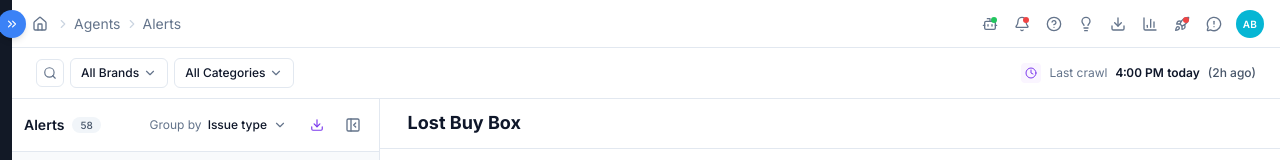
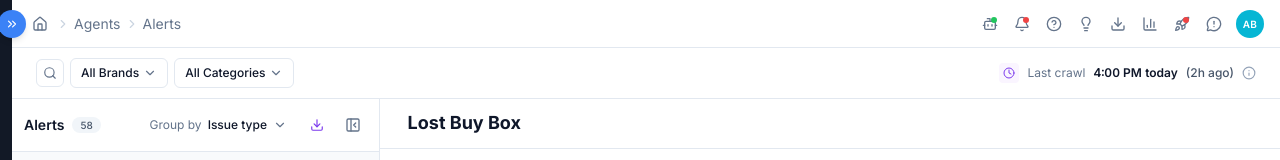
Before and after one commit to CIQDesignGit/alerts-V2, a Next.js app: page / in a window 1280 px wide. Shown: the top 160 px of the page. Built offline with nearby package versions, Linux system fonts and the light colour scheme.

Commit message:
add tooltip

```diff
--- a/src/components/shared/last-crawl-badge.tsx
+++ b/src/components/shared/last-crawl-badge.tsx
@@ -1,5 +1,12 @@
-import { Clock } from "lucide-react";
+"use client";
 
+import { Clock, Info } from "lucide-react";
+
+import {
+  Tooltip,
+  TooltipContent,
+  TooltipTrigger,
+} from "@/components/ui/tooltip";
 import {
   ALERTS_LAST_CRAWL_LABEL,
   ALERTS_LAST_CRAWL_RELATIVE,
@@ -16,6 +23,12 @@ type LastCrawlBadgeProps = {
   className?: string;
 };
 
+const CRAWL_TOOLTIP =
+  "When we last scraped retailer product pages. Alerts and PDP snapshots reflect that crawl.";
+
+const UPDATED_TOOLTIP =
+  "When live issue data was last refreshed from the latest retailer page scrape.";
+
 /**
  * Freshness indicator — quiet type, clock on brand-25 / rounded-sm tile.
  */
@@ -24,6 +37,7 @@ export function LastCrawlBadge({
   className,
 }: LastCrawlBadgeProps) {
   const prefix = variant === "updated" ? "Last updated" : "Last crawl";
+  const tooltip = variant === "updated" ? UPDATED_TOOLTIP : CRAWL_TOOLTIP;
 
   return (
     <span
@@ -31,7 +45,6 @@ export function LastCrawlBadge({
         "inline-flex shrink-0 items-center gap-2 text-xs leading-none",
         className,
       )}
-      title={`${prefix} ${ALERTS_LAST_CRAWL_LABEL}`}
     >
       <span
         className="flex size-5 shrink-0 items-center justify-center rounded-sm bg-brand-50"
@@ -40,12 +53,26 @@ export function LastCrawlBadge({
         <Clock className="size-3 text-brand-600" />
       </span>
       <span className="text-muted-foreground">{prefix}</span>
-      <time className="font-semibold tabular-nums text-foreground">
+      <time
+        className="font-semibold tabular-nums text-foreground"
+        dateTime={ALERTS_LAST_CRAWL_LABEL}
+      >
         {ALERTS_LAST_CRAWL_TIME}
       </time>
       <span className="font-medium text-neutral-600">
         ({ALERTS_LAST_CRAWL_RELATIVE})
       </span>
+      <Tooltip>
+        <TooltipTrigger
+          className="inline-flex size-3.5 shrink-0 items-center justify-center rounded-full text-neutral-400 transition-colors hover:text-neutral-600"
+          aria-label={`About ${prefix}`}
+        >
+          <Info className="size-3.5" aria-hidden />
+        </TooltipTrigger>
+        <TooltipContent className="max-w-xs text-left leading-snug">
+          {tooltip}
+        </TooltipContent>
+      </Tooltip>
     </span>
   );
 }
```
